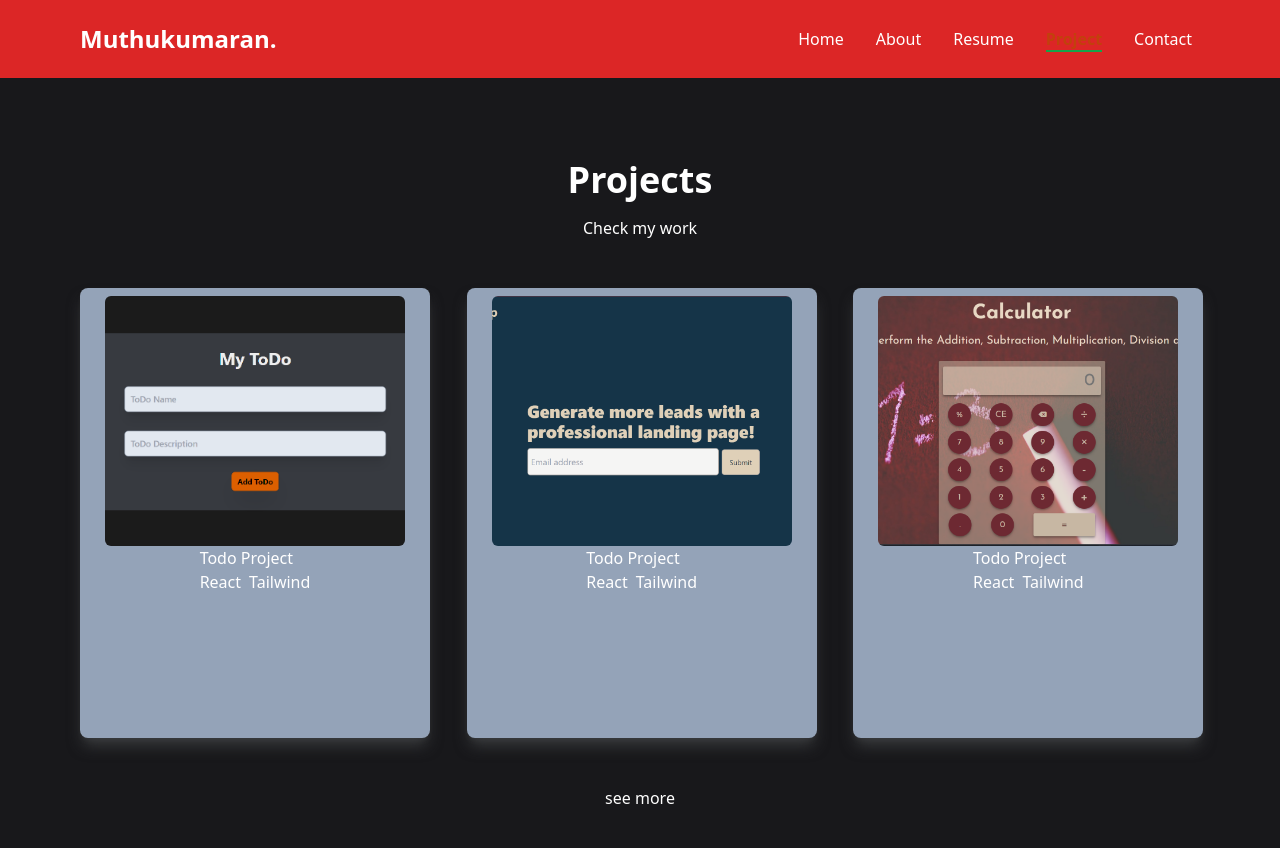
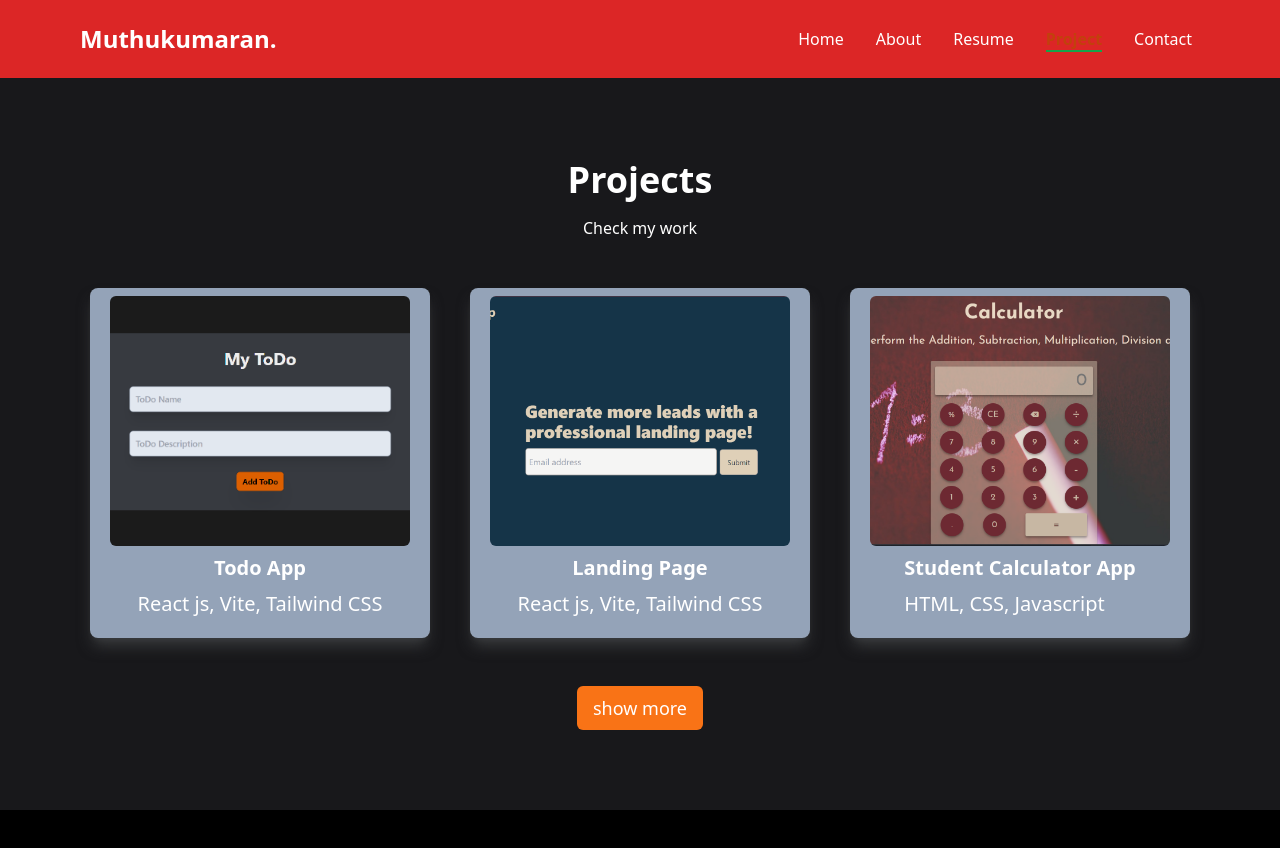
Before and after one commit to muthu050700/Muthukumaran-R-Protfolio, a React (Vite) app: page /project in a window 1280 px wide. Shown: the top 848 px of the page. After the commit the page ends 810 px from the top, so only its background shows below. Built offline with nearby package versions, Linux system fonts and the light colour scheme.

Commit message:
added about section

```diff
--- a/src/Components/Project.jsx
+++ b/src/Components/Project.jsx
@@ -1,11 +1,16 @@
 import dataForProject from "../utils.js/ProjectImage";
-import { useState } from "react";
+import { useState, useRef } from "react";
 import ProjectImageContent from "./ProjectImageContent";
 import { BsDashLg } from "react-icons/bs";
 const Project = () => {
   const [visible, setVisible] = useState(3);
+  const ref = useRef("show more");
   const handleShowMore = () => {
-    setVisible((preValue) => preValue + 3);
+    if (ref.current.innerText !== "show more") {
+      setVisible(3);
+    } else {
+      setVisible((preValue) => preValue + 3);
+    }
   };
   return (
     <>
@@ -23,7 +28,15 @@ const Project = () => {
             );
           })}
         </div>
-        <button onClick={handleShowMore}>see more</button>
+        <button
+          onClick={handleShowMore}
+          ref={ref}
+          className=" bg-orange-500 px-4 py-2 rounded-md font-medium text-lg hover:text-black"
+        >
+          {dataForProject.length === visible || dataForProject.length > visible
+            ? "show more"
+            : "show less"}
+        </button>
       </div>
     </>
   );
--- a/src/Components/ProjectImageContent.jsx
+++ b/src/Components/ProjectImageContent.jsx
@@ -1,9 +1,7 @@
-import React from "react";
-
 const ProjectImageContent = ({ value }) => {
-  const { image, source, demo } = value;
+  const { image, source, demo, name, used } = value;
   return (
-    <div className="shadow-lg shadow-[#3a3c3e]  hover:scale-105 duration-300 w-[350px] h-[450px] bg-slate-400 flex flex-col items-center p-2 rounded-lg">
+    <div className="shadow-lg shadow-[#3a3c3e]  hover:scale-105 duration-300 w-[340px] h-[350px] bg-slate-400 flex flex-col items-center px-1 py-2 rounded-lg">
       <div
         style={{ backgroundImage: `url(${image})` }}
         className=" group container rounded-md  content-div "
@@ -24,12 +22,9 @@ const ProjectImageContent = ({ value }) => {
           </div>
         </div>
       </div>
-      <div>
-        <p>Todo Project</p>
-        <div className="flex list-none gap-2">
-          <li>React</li>
-          <li>Tailwind</li>
-        </div>
+      <div className="flex flex-col gap-2 my-2">
+        <p className=" text-center text-xl font-bold">{name}</p>
+        <p className="font-medium text-xl">{used.join(", ")}</p>
       </div>
     </div>
   );
--- a/src/utils.js/ProjectImage.jsx
+++ b/src/utils.js/ProjectImage.jsx
@@ -1,25 +1,35 @@
 const dataForProject = [
   {
+    name: "Todo App",
+    used: ["React js", "Vite", "Tailwind CSS"],
     image: "./assets/project-1.png",
     demo: "https://symphonious-crepe-1a9a89.netlify.app/",
     source: "https://github.com/muthu050700/React-Project-3",
   },
   {
+    name: "Landing Page",
+    used: ["React js", "Vite", "Tailwind CSS"],
     image: "./assets/project-2.png",
     demo: "https://unique-cat-a6938a.netlify.app/",
     source: "https://github.com/muthu050700/React-Guvi-Task-2",
   },
   {
+    name: "Student Calculator App",
+    used: ["HTML", "CSS", "Javascript"],
     image: "./assets/project-3.png",
     demo: "https://effulgent-lokum-9f0737.netlify.app/",
     source: "https://github.com/muthu050700/Day8-Task-DOM-Calculator-",
   },
   {
+    name: "Newsletter-sign-up",
+    used: ["HTML", "CSS", "Javascript"],
     image: "./assets/project-4.png",
     demo: "https://sensational-cranachan-a368e1.netlify.app/",
     source: "https://sensational-cranachan-a368e1.netlify.app",
   },
   {
+    name: "FAQ-Accordion",
+    used: ["HTML", "CSS", "Javascript"],
     image: "./assets/project-5.png",
     demo: "https://prismatic-moonbeam-149d7c.netlify.app/",
     source: "https://prismatic-moonbeam-149d7c.netlify.app",
```
